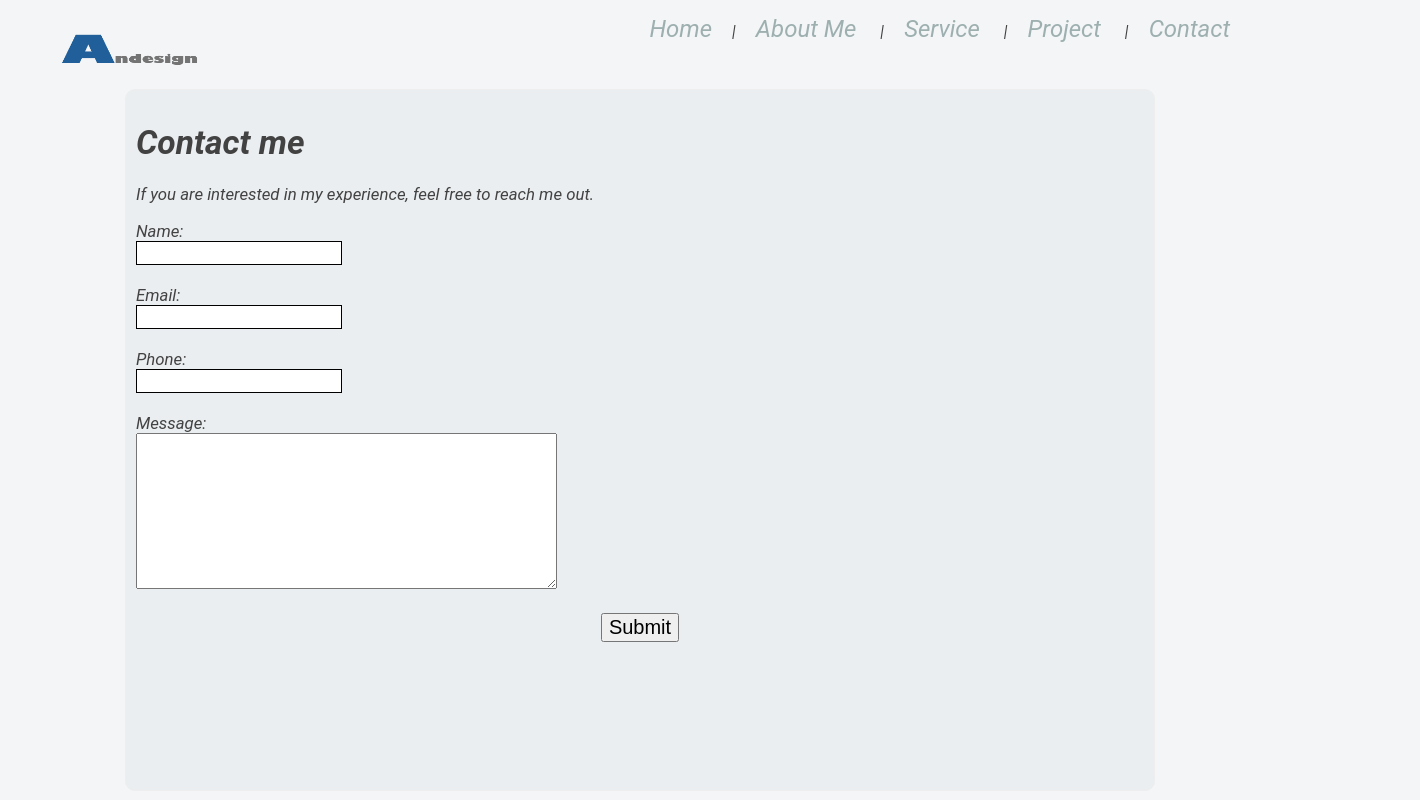
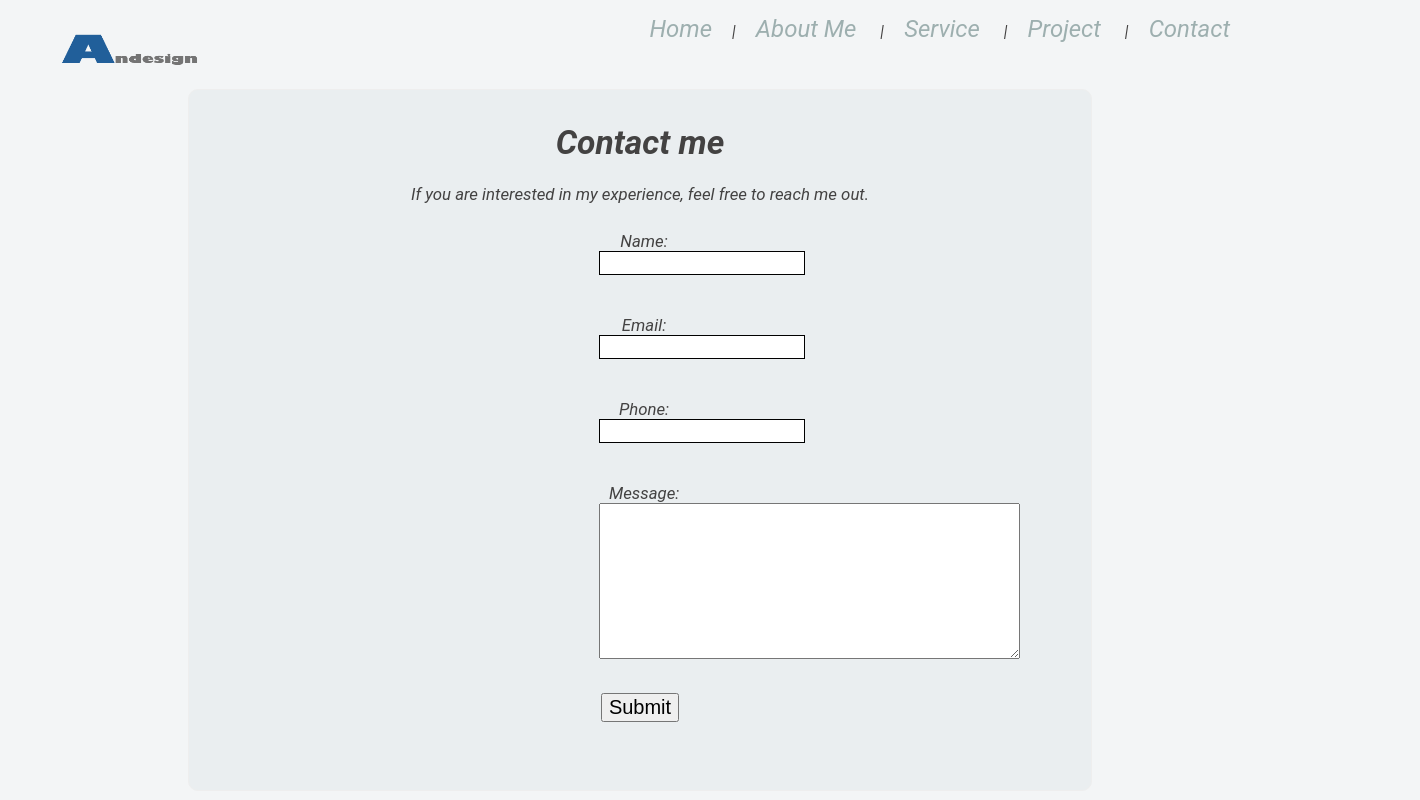
Before and after one commit to AndyHsu07/Portfolio-, a React (Vite) app in the folder client/: page /contact in a window 1280 px wide. Shown: the top 800 px of the page, 1420 px wide, since content can reach past the window. Built offline with nearby package versions, Linux system fonts and the light colour scheme; a web font is replaced by a local one.

Commit message:
Center the input boxes

```diff
--- a/client/src/contact.jsx
+++ b/client/src/contact.jsx
@@ -14,23 +14,32 @@ export default function Contact(){
     return(
     <>
                 <form action="contact" onSubmit={handleSubmit}>
+                    <div className="content">
                     <h1>Contact me</h1>
                     <p>If you are interested in my experience, feel free to reach me out.</p>
-
+                    </div>
+                    <div className="container">
                      <label htmlFor="name">Name:</label>
                      <input type="text"  id="name" required/>
+                    </div>
                      <br /><br />
 
+                     <div className="container">
                      <label htmlFor="mail">Email:</label>
                      <input type="email" id="mail" required />
+                     </div>
                      <br /><br />
 
+                     <div className="container">
                      <label htmlFor="phone">Phone:</label>
                      <input type="phone" id="phone" required />
+                     </div>
                      <br /><br />
 
+                     <div className="container">
                      <label htmlFor="message">Message:</label>
-                     <textarea name="mesage" id="message" cols={50} rows={10}></textarea>
+                     <textarea name="mesage"  cols={50} rows={10}></textarea>
+                     </div>
                      <br /><br />
 
                      <div style={{textAlign: "center"}}>
--- a/client/src/form.css
+++ b/client/src/form.css
@@ -3,17 +3,31 @@ form{
     font-size: 1.05em;
     background-color: hsla(200, 18%, 93%, 0.92);
     height: 85vh;
-    width: 80%;
-    margin: auto;
+    width: 70%;
+    margin: 0 auto;
     border: 1px groove;
     border-radius: 10px;
     padding: 10px;
+
+  }
+
+  form .content{
+    text-align: center;
+  }
+
+  form .container{
+    display: inline-block;
+    margin: 10px 400px;
+
   }
 
 
   form label{
-    display: block;
-    width: 50px;
+    display: inline-block;
+    width: 70px;
+    padding: 0 10px;
+    text-align: center;
+    vertical-align: top;
   }
   form input{
     width: 200px;
```
